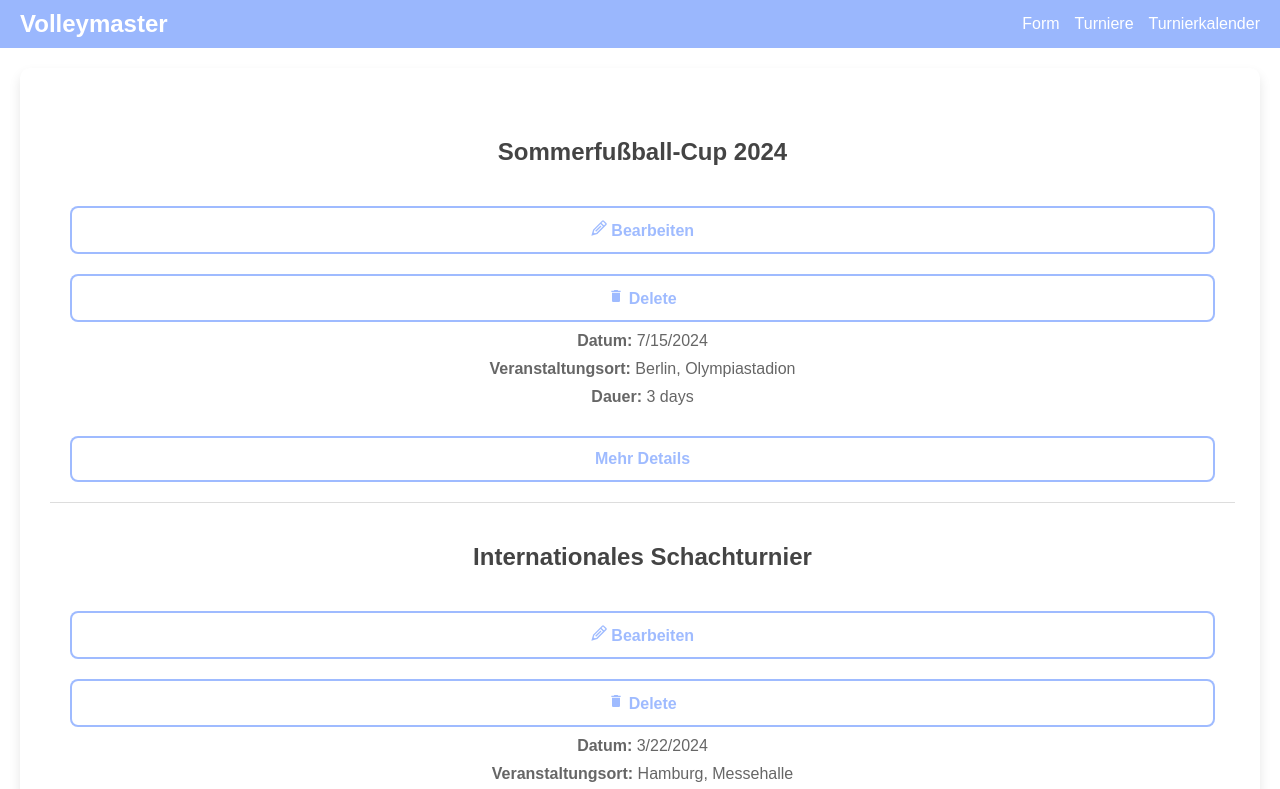
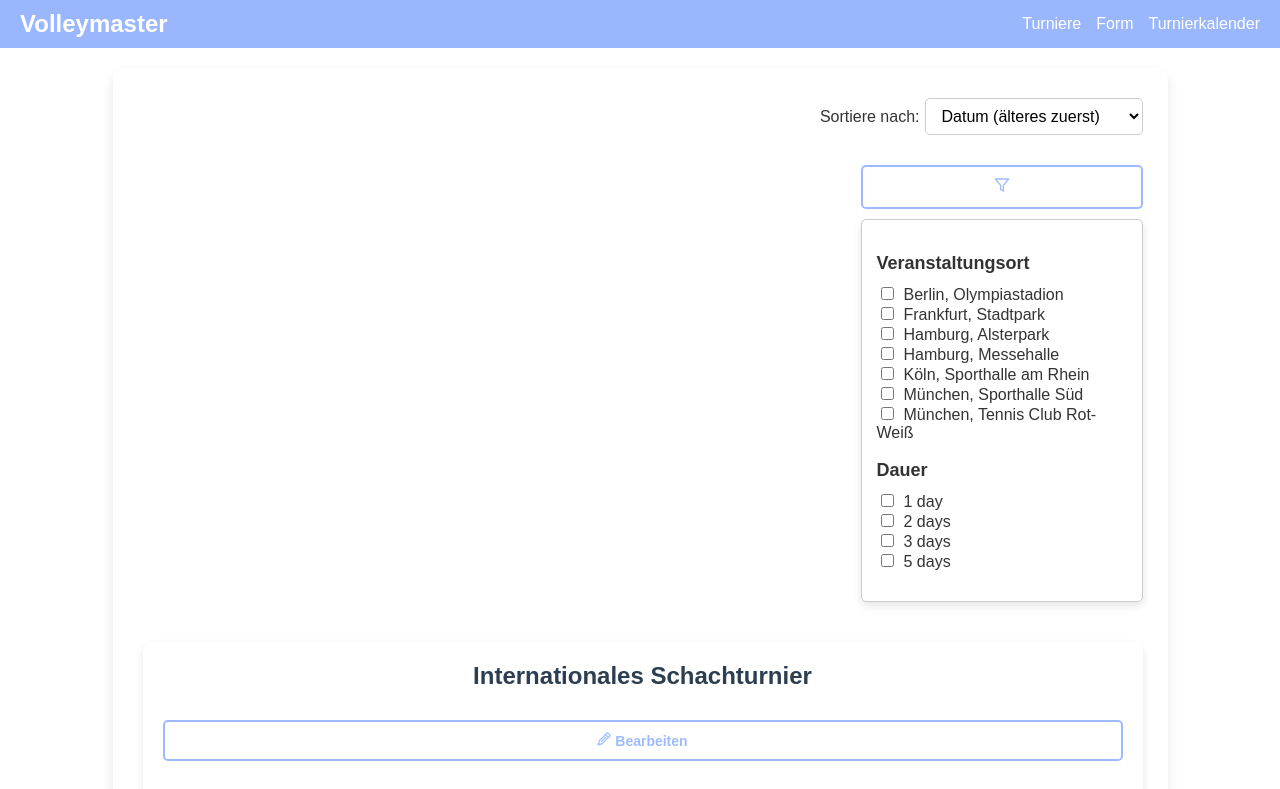
Before and after one commit to tanhab20/volley-frontend, a React (Create React App) app: page /tournaments in a window 1280 px wide. Shown: the top 789 px of the page. Built offline with nearby package versions, Linux system fonts and the light colour scheme.

Commit message:
sort and filter

```diff
--- a/src/App.css
+++ b/src/App.css
@@ -1,22 +1,8 @@
+/* Allgemeine Styles */
 body {
-  font-family: Arial, sans-serif;
-  background-color: #f4f7fa;
-  color: #333;
+  font-family: 'Arial', sans-serif;
   margin: 0;
   padding: 0;
-  justify-content: center;
-  align-items: center;
-  min-height: 100vh;
+  background-color: #f4f4f9;
+  color: #333;
 }
-
-.container {
-  text-align: center;
-  width: 100%;
-  padding: 20px;
-}
-
-h1 {
-  font-size: 2.5em;
-  color: #003366;
-  margin-bottom: 20px;
-}
--- a/src/App.tsx
+++ b/src/App.tsx
@@ -21,6 +21,7 @@ function App() {
                     <Route path="/" element={<Turniere />} />
                     <Route path="/form" element={<Form />} />
                     <Route path="/tournaments" element={<Turniere />} />
+                    <Route path="/overview" element={<TournamentOverview />} />
                     <Route path="/tournament/:id" element={<TurnierDetail />} />
                     <Route path="/calendar" element={<TurnierKalender />} />
                     <Route path="/calendartournament" element={<KalenderTurnierSeite />} />
--- a/src/Calender.css
+++ b/src/Calender.css
@@ -3,6 +3,7 @@
 
     position: relative; /* Positionierung erforderlich */
     overflow: hidden; /* Verhindert, dass der Kalender über die Container-Grenzen hinausragt */
+
 }
 
 .react-calendar {
--- a/src/From.css
+++ b/src/From.css
@@ -1,22 +1,20 @@
 body {
-    font-family: Arial, sans-serif;
-    background-color: #f4f7fa;
-    color: #333;
+    font-family: 'Arial', sans-serif;
     margin: 0;
     padding: 0;
-    justify-content: center;
-    align-items: center;
-    min-height: 100vh;
+    background-color: #f4f4f9;
+    color: #333;
 }
 
 
 .tournament-form-container, .tournament-overview, .tournament-list {
 
-    background-color: #ffffff;
-    padding: 30px;
-    border-radius: 10px;
-    box-shadow: 0 6px 12px rgba(0, 0, 0, 0.1);
-    padding-right: 25px;
+    display: flex;
+    flex-direction: column;
+    gap: 20px;
+    padding: 20px;
+    max-width: 1000px;
+    margin: 0 auto;
 
 }
 
--- /dev/null
+++ b/src/Tournament.css
@@ -0,0 +1,163 @@
+
+.sort-filter-container {
+    display: flex;
+    flex-direction: column;
+    justify-content: flex-end;
+    align-items: flex-end;
+    gap: 10px;
+    margin-bottom: 20px;
+}
+
+
+.sort-section select {
+    padding: 10px;
+    font-size: 14px;
+    border-radius: 5px;
+    border: 1px solid #ccc;
+    background-color: #fff;
+    cursor: pointer;
+    transition: all 0.3s ease;
+    display: flex;
+    justify-content: center;
+    align-items: center;
+}
+
+.sort-section select:hover {
+    border-color: #4CAF50;
+}
+
+
+.filter-toggle {
+    background-color: #ffffff;
+    color: rgba(60, 117, 255, 0.49);
+    border: solid rgba(60, 117, 255, 0.49) 2px;
+    padding: 10px 15px;
+    font-size: 16px;
+    cursor: pointer;
+    border-radius: 5px;
+    transition: background-color 0.3s ease;
+}
+
+.filter-toggle:hover {
+    background-color: rgba(60, 117, 255, 0.49);
+}
+
+
+.tournament-list-item {
+    background-color: white;
+    border-radius: 10px;
+    box-shadow: 0 4px 8px rgba(0, 0, 0, 0.1);
+    padding: 20px;
+    display: flex;
+    flex-direction: column;
+    gap: 10px;
+    margin-bottom: 20px;
+}
+
+.tournament-list-item h2 {
+    font-size: 1.5rem;
+    margin: 0;
+    color: #2c3e50;
+}
+
+.tournament-list-item p {
+    font-size: 1rem;
+    margin: 5px 0;
+    color: #7f8c8d;
+}
+
+
+.edi, .del {
+    margin-right: 10px;
+    padding: 10px 15px;
+    font-size: 14px;
+    border-radius: 5px;
+    cursor: pointer;
+}
+
+
+
+
+.edi:hover, .del:hover {
+    opacity: 0.8;
+}
+
+
+.sort-section {
+    display: flex;
+    justify-content: flex-end;
+}
+
+.sortname{
+    margin-top: 10px;
+    padding-right: 5px;
+}
+
+#sort {
+    padding: 8px 12px;
+    font-size: 16px;
+    border: 1px solid #ccc;
+    border-radius: 5px;
+    background-color: #fff;
+    cursor: pointer;
+    transition: all 0.3s ease;
+}
+
+
+
+
+.filter-options {
+    background-color: #fff;
+    border: 1px solid #ccc;
+    padding: 15px;
+    margin-top: 10px;
+    right: 0;
+    width: 250px;
+    box-shadow: 0 4px 8px rgba(0, 0, 0, 0.1);
+    border-radius: 5px;
+}
+
+
+.filter-category {
+    margin-bottom: 15px;
+}
+
+.filter-category h3 {
+    font-size: 18px;
+    margin-bottom: 10px;
+}
+
+.checkbox-group {
+    display: flex;
+    flex-direction: column;
+}
+
+.checkbox-group input {
+    margin-right: 10px;
+}
+
+.checkbox-group label {
+    font-size: 16px;
+}
+
+
+@media (max-width: 768px) {
+    .sort-filter-container {
+        flex-direction: column;
+        align-items: flex-start;
+        gap: 10px;
+    }
+
+    .filter-toggle {
+        width: 100%;
+    }
+
+    .tournament-list-item {
+        padding: 15px;
+    }
+
+    .edi, .del {
+        width: 100%;
+        margin-bottom: 5px;
+    }
+}
--- a/src/components/Navbar.tsx
+++ b/src/components/Navbar.tsx
@@ -8,8 +8,8 @@ const Navbar: React.FC = () => {
             <div className="navbar-container">
                 <Link to="/" className="navbar-logo">Volleymaster</Link>
                 <div className="navbar-links">
+                    <Link to="/tournaments" className="navbar-link">Turniere</Link>
                     <Link to="/form" className="navbar-link">Form</Link>
-                    <Link to="/tournaments" className="navbar-link">Turniere</Link>
                     <Link to="/calendar" className="navbar-link">Turnierkalender</Link>
                 </div>
             </div>
--- a/src/components/Turniere.tsx
+++ b/src/components/Turniere.tsx
@@ -1,33 +1,181 @@
-import React, {useState} from "react";
+import React, { useState } from "react";
 import { useNavigate } from 'react-router-dom';
 import { mockTournaments } from "../mock/MockdataTournament";
 import { GrEdit } from "react-icons/gr";
 import { MdDelete } from "react-icons/md";
+import { LuFilter } from "react-icons/lu";
+
+import "../Tournament.css"
+
+
+const getUniqueSortedValues = (array: string[]) => {
+    return Array.from(new Set(array)).sort();
+};
 
 const Turniere: React.FC = () => {
     const navigate = useNavigate();
     const [tournaments, setTournaments] = useState(mockTournaments);
+    const [selectedLocations, setSelectedLocations] = useState<string[]>([]);
+    const [selectedDurations, setSelectedDurations] = useState<string[]>([]);
+    const [isFilterOpen, setIsFilterOpen] = useState(true);
+    const [sortOption, setSortOption] = useState("dateAsc");
+
 
     const handleDelete = (id: number) => {
         const updatedTournaments = tournaments.filter(t => t.id !== id);
         setTournaments(updatedTournaments);
-        console.log('Updated tournaments after deletion:', updatedTournaments);
     };
+
+
+    const locations = getUniqueSortedValues(tournaments.map(t => t.location));
+    const durations = getUniqueSortedValues(tournaments.map(t => t.duration));
+
+
+    const handleLocationChange = (event: React.ChangeEvent<HTMLInputElement>) => {
+        const location = event.target.value;
+        setSelectedLocations((prev) =>
+            prev.includes(location)
+                ? prev.filter((item) => item !== location)
+                : [...prev, location]
+        );
+    };
+
+
+    const handleDurationChange = (event: React.ChangeEvent<HTMLInputElement>) => {
+        const duration = event.target.value;
+        setSelectedDurations((prev) =>
+            prev.includes(duration)
+                ? prev.filter((item) => item !== duration)
+                : [...prev, duration]
+        );
+    };
+
+
+    const filteredTournaments = tournaments.filter((turnier) => {
+        const locationMatch = selectedLocations.length === 0 || selectedLocations.includes(turnier.location);
+        const durationMatch = selectedDurations.length === 0 || selectedDurations.includes(turnier.duration);
+
+        return locationMatch && durationMatch;
+    });
+
+
+    const sortedTournaments = filteredTournaments.sort((a, b) => {
+        if (sortOption === "dateAsc") {
+            return new Date(a.date).getTime() - new Date(b.date).getTime();
+        }
+
+        if (sortOption === "dateDesc") {
+            return new Date(b.date).getTime() - new Date(a.date).getTime();
+        }
+
+        if (sortOption === "nameAsc") {
+            return a.name.localeCompare(b.name);
+        }
+
+        if (sortOption === "nameDesc") {
+            return b.name.localeCompare(a.name);
+        }
+
+        return 0;
+    });
 
     return (
         <div className="tournament-list">
-            {tournaments.map((turnier) => (
+            <div className="sort-filter-container">
+                <div className="sort-section">
+                    <label className={"sortname"} htmlFor="sort">Sortiere nach:</label>
+                    <select
+                        id="sort"
+                        value={sortOption}
+                        onChange={(e) => setSortOption(e.target.value)}
+                    >
+                        <option value="dateAsc">Datum (älteres zuerst)</option>
+                        <option value="dateDesc">Datum (jüngeres zuerst)</option>
+                        <option value="nameAsc">Name (A-Z)</option>
+                        <option value="nameDesc">Name (Z-A)</option>
+                    </select>
+                </div>
+
+                <div className="filter-section">
+                    <button
+                        className="filter-toggle"
+                        onClick={() => setIsFilterOpen(!isFilterOpen)}
+                    >
+                        <LuFilter/>
+                    </button>
+
+                    {isFilterOpen && (
+                        <div className="filter-options">
+                            {/* Veranstaltungsort Filter */}
+                            <div className="filter-category">
+                                <h3>Veranstaltungsort</h3>
+                                <div className="checkbox-group">
+                                    {locations.map((location, index) => (
+                                        <div key={index}>
+                                            <input
+                                                type="checkbox"
+                                                id={location}
+                                                value={location}
+                                                checked={selectedLocations.includes(location)}
+                                                onChange={handleLocationChange}
+                                            />
+                                            <label htmlFor={location}>{location}</label>
+                                        </div>
+                                    ))}
+                                </div>
+                            </div>
+
+                            {/* Dauer Filter */}
+                            <div className="filter-category">
+                                <h3>Dauer</h3>
+                                <div className="checkbox-group">
+                                    {durations.map((duration, index) => (
+                                        <div key={index}>
+                                            <input
+                                                type="checkbox"
+                                                id={duration}
+                                                value={duration}
+                                                checked={selectedDurations.includes(duration)}
+                                                onChange={handleDurationChange}
+                                            />
+                                            <label htmlFor={duration}>{duration}</label>
+                                        </div>
+                                    ))}
+                                </div>
+                            </div>
+                        </div>
+                    )}
+                </div>
+            </div>
+
+            {sortedTournaments.map((turnier) => (
                 <div key={turnier.id} className="tournament-list-item">
                     <h2>{turnier.name}</h2>
-                    <button className={"edi"} name={"edi"} id={"edi"}  onClick={() => navigate(`/edit-tournament/${turnier.id}`)}><GrEdit/> Bearbeiten</button>
-                    <button className={"del"} name={"del"} id={"del"} onClick={() => handleDelete(turnier.id)} ><MdDelete/> Delete</button>
+                    <button
+                        className={"edi"}
+                        onClick={() => navigate(`/edit-tournament/${turnier.id}`)}
+                    >
+                        <GrEdit/> Bearbeiten
+                    </button>
+                    <button
+                        className={"del"}
+                        onClick={() => handleDelete(turnier.id)}
+                    >
+                        <MdDelete/> Löschen
+                    </button>
                     <p><strong>Datum:</strong> {new Date(turnier.date).toLocaleDateString()}</p>
                     <p><strong>Veranstaltungsort:</strong> {turnier.location}</p>
                     <p><strong>Dauer:</strong> {turnier.duration}</p>
-                    <button type={"submit"} onClick={() => navigate(`/tournament/${turnier.id}`)}>Mehr Details</button>
+                    <button
+                        type="submit"
+                        onClick={() => navigate(`/tournament/${turnier.id}`)}
+                    >
+                        Mehr Details
+                    </button>
                 </div>
             ))}
         </div>
+
     );
 };
 
```
